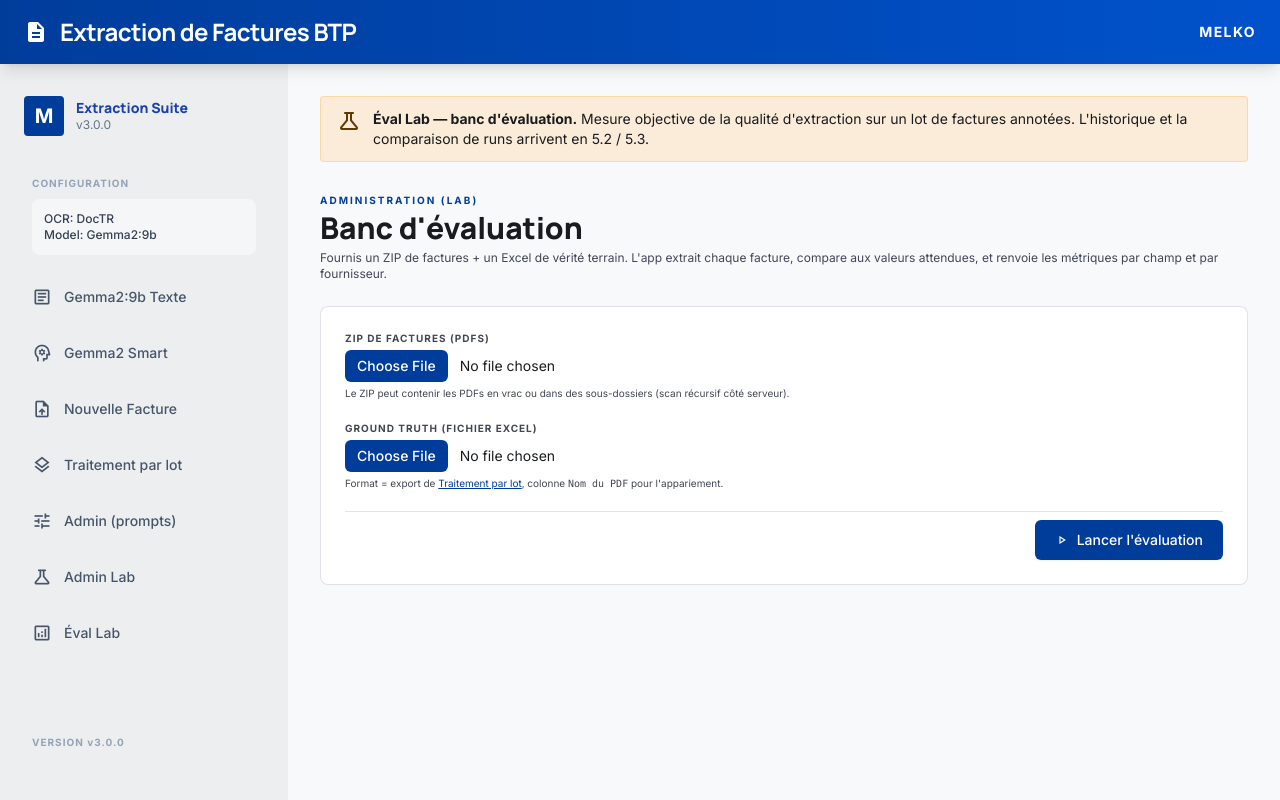
After one commit to Melko-energie/finetuned_model, a FastAPI app: template templates/eval_lab.html in a window 1280 px wide. The commit adds this page. Run offline with FastAPI, Linux system fonts and the light colour scheme; the template is opened without the code that fills it, so the values that code supplies are empty; some libraries are stand-ins or nearby versions.

Commit message:
feat(eval-lab): chantier 5.1 — MVP eval UI at /eval-lab
First visible page for the evaluation suite built in chantier 2. Purely
frontend — consumes the existing /api/admin/eval* endpoints (no backend
change). A new sidebar entry 'Éval Lab' (icon: analytics) leads to a
single-page form + results layout.

Flow:
  1. User uploads a PDFs ZIP and a ground-truth XLSX.
  2. POST /api/admin/eval (multipart) is fired. Loading state explains
     the call can take several minutes on real batches.
  3. On success, a results section appears with:
     - metadata: run ID, matched/missing/skipped counts, model, duration
     - two headline tiles: global micro and macro accuracy (colored
       traffic-light: green ≥90%, orange 60-90%, red <60%)
     - per-field table with ASCII bars + percentages + raw counts
     - per-supplier list sorted by accuracy ASC (worst first),
       matching the terminal output of run_eval.py
     - a 'Télécharger le rapport Excel' link wired to
       /api/admin/eval/runs/{id}/download (generated by 2.6).

New files:
  - templates/eval_lab.html : linear top-down layout, lab banner,
                              upload form, loading block, results section.
  - static/js/eval_lab.js   : vanilla JS, self-contained (no shared
                              module), ~180 lines. State holds the last
                              run payload so the download button stays
                              wired after render.

Modified:
  - main.py         : GET /eval-lab route.
  - templates/base.html : new sidebar entry alongside Admin Lab.

/admin, /admin-lab, the API, and all other pages are untouched.

Verified via HTTP:
  - /eval-lab serves all 14 expected DOM IDs.
  - References only eval_lab.js, not admin*.js.
  - /admin and /admin-lab don't reference eval_lab.js either.
  - JS syntax balanced (6163 chars).
  - Sidebar includes /eval-lab everywhere.
  - Zero regression on any other page or endpoint.

Hors scope (follow-up sub-chantiers):
  - 5.2 Run history browsing
  - 5.3 A/B diff UI
  - 5.4 SSE progress

Co-Authored-By: Claude Opus 4.7 (1M context) <noreply@anthropic.com>

```diff
--- a/main.py
+++ b/main.py
@@ -52,3 +52,8 @@ async def page_admin(request: Request):
 @app.get("/admin-lab")
 async def page_admin_lab(request: Request):
     return templates.TemplateResponse(request=request, name="admin_lab.html", context={"active": "admin-lab"})
+
+
+@app.get("/eval-lab")
+async def page_eval_lab(request: Request):
+    return templates.TemplateResponse(request=request, name="eval_lab.html", context={"active": "eval-lab"})
--- /dev/null
+++ b/static/js/eval_lab.js
@@ -0,0 +1,161 @@
+// Éval Lab — UI for POST /api/admin/eval + results rendering (chantier 5.1)
+(function () {
+  "use strict";
+
+  const API_EVAL = "/api/admin/eval";
+
+  const FIELD_KEYS = [
+    "NUMERO_FACTURE", "DATE_FACTURE", "MONTANT_HT", "TAUX_TVA", "MONTANT_TTC",
+    "NOM_INSTALLATEUR", "COMMUNE_TRAVAUX", "CODE_POSTAL", "ADRESSE_TRAVAUX",
+  ];
+
+  const state = {
+    currentRun: null,
+    isRunning: false,
+  };
+
+  const $ = (id) => document.getElementById(id);
+  const form = $("form-eval");
+  const inputZip = $("input-pdfs-zip");
+  const inputTruth = $("input-truth-xlsx");
+  const btnRun = $("btn-run");
+  const loading = $("loading");
+  const results = $("results");
+  const runId = $("run-id");
+  const runMeta = $("run-meta");
+  const globalMicro = $("global-micro");
+  const globalMicroDetail = $("global-micro-detail");
+  const globalMacro = $("global-macro");
+  const perFieldTable = $("per-field-table");
+  const perSupplierList = $("per-supplier-list");
+  const btnDownload = $("btn-download");
+  const toast = $("toast");
+
+  let toastTimer = null;
+  function showToast(message, kind) {
+    toast.textContent = message;
+    toast.className = "fixed bottom-6 right-6 px-4 py-3 rounded-lg shadow-lg text-white text-sm font-medium z-50";
+    toast.classList.add(kind === "error" ? "bg-error" : "bg-primary");
+    toast.classList.remove("hidden");
+    clearTimeout(toastTimer);
+    toastTimer = setTimeout(() => toast.classList.add("hidden"), 4000);
+  }
+
+  function accClass(acc) {
+    if (acc >= 0.9) return "text-[#2e7d32]";
+    if (acc >= 0.6) return "text-[#e65100]";
+    return "text-error";
+  }
+
+  function renderBar(acc, width) {
+    width = width || 10;
+    const filled = Math.round(acc * width);
+    return "█".repeat(filled) + "░".repeat(width - filled);
+  }
+
+  async function submitEval(event) {
+    event.preventDefault();
+    if (state.isRunning) return;
+
+    const zip = inputZip.files && inputZip.files[0];
+    const truth = inputTruth.files && inputTruth.files[0];
+    if (!zip) { showToast("Dépose un ZIP de PDFs.", "error"); return; }
+    if (!truth) { showToast("Dépose un fichier Excel ground truth.", "error"); return; }
+
+    const fd = new FormData();
+    fd.append("pdfs_zip", zip);
+    fd.append("truth_xlsx", truth);
+
+    state.isRunning = true;
+    btnRun.disabled = true;
+    loading.classList.remove("hidden");
+    results.classList.add("hidden");
+
+    try {
+      const res = await fetch(API_EVAL, { method: "POST", body: fd });
+      let data = null;
+      try { data = await res.json(); } catch (_) { /* non-json */ }
+      if (!res.ok) {
+        const detail = (data && (data.detail || data.error)) || `HTTP ${res.status}`;
+        throw new Error(typeof detail === "string" ? detail : JSON.stringify(detail));
+      }
+      state.currentRun = data;
+      renderResults(data);
+      showToast(`Run '${data.run_id}' terminé.`, "ok");
+    } catch (e) {
+      showToast(`Erreur éval : ${e.message}`, "error");
+    } finally {
+      state.isRunning = false;
+      btnRun.disabled = false;
+      loading.classList.add("hidden");
+    }
+  }
+
+  function renderResults(payload) {
+    const result = payload.result;
+    const meta = result.meta || {};
+    const metrics = result.metrics || {};
+    const perField = metrics.per_field || {};
+    const g = metrics.global || {};
+    const bySupplier = result.metrics_by_supplier || {};
+
+    runId.textContent = payload.run_id;
+
+    const startedAt = (meta.started_at || "").replace("T", " ").slice(0, 19);
+    const durStr = meta.duration_seconds ? `${Math.round(meta.duration_seconds)}s` : "?";
+    runMeta.textContent =
+      `${meta.matched || 0} PDFs évalués · ${meta.missing_on_disk || 0} manquant(s) sur disque · `
+      + `${meta.skipped_no_truth || 0} hors ground truth · modèle ${meta.model || "?"} · `
+      + `démarré ${startedAt} UTC · durée ${durStr}`;
+
+    const microPct = (g.accuracy || 0) * 100;
+    const macroPct = (g.accuracy_macro || 0) * 100;
+    globalMicro.textContent = `${microPct.toFixed(1)}%`;
+    globalMicro.className = "font-headline text-3xl font-extrabold mt-1 " + accClass(g.accuracy || 0);
+    globalMicroDetail.textContent = `${g.match || 0} / ${g.total || 0} cellules correctes`;
+    globalMacro.textContent = `${macroPct.toFixed(1)}%`;
+    globalMacro.className = "font-headline text-3xl font-extrabold mt-1 " + accClass(g.accuracy_macro || 0);
+
+    perFieldTable.innerHTML = "";
+    for (const field of FIELD_KEYS) {
+      const c = perField[field] || {};
+      const acc = c.accuracy || 0;
+      const row = document.createElement("div");
+      row.className = "grid grid-cols-[1.2fr_auto_auto_auto] gap-3 items-center";
+      row.innerHTML = `
+        <span class="font-mono text-on-surface-variant">${field}</span>
+        <span class="font-mono ${accClass(acc)}">${renderBar(acc)}</span>
+        <span class="font-mono ${accClass(acc)}">${(acc * 100).toFixed(1)}%</span>
+        <span class="text-on-surface-variant/70">
+          (${c.match || 0} ok / ${c.mismatch || 0} mis / ${c.missing || 0} miss / ${c.unexpected || 0} unex)
+        </span>
+      `;
+      perFieldTable.appendChild(row);
+    }
+
+    perSupplierList.innerHTML = "";
+    const sortedSuppliers = Object.keys(bySupplier).sort((a, b) => {
+      return (bySupplier[a].global.accuracy || 0) - (bySupplier[b].global.accuracy || 0);
+    });
+    for (const sup of sortedSuppliers) {
+      const m = bySupplier[sup];
+      const gg = m.global || {};
+      const acc = gg.accuracy || 0;
+      const row = document.createElement("div");
+      row.className = "grid grid-cols-[1fr_auto_auto_auto] gap-3 items-center";
+      row.innerHTML = `
+        <span class="font-mono text-on-surface-variant">${sup}</span>
+        <span class="font-mono ${accClass(acc)}">${renderBar(acc)}</span>
+        <span class="font-mono ${accClass(acc)}">${(acc * 100).toFixed(1)}%</span>
+        <span class="text-on-surface-variant/70">(${m.n_pdfs || 0} PDFs, ${gg.match || 0}/${gg.total || 0} cells)</span>
+      `;
+      perSupplierList.appendChild(row);
+    }
+
+    btnDownload.href = payload.download_url || "#";
+
+    results.classList.remove("hidden");
+  }
+
+  form.addEventListener("submit", submitEval);
+})();
--- a/templates/base.html
+++ b/templates/base.html
@@ -106,6 +106,10 @@ body { font-family: 'Inter', sans-serif; background-color: #f7f9fb; min-height:
         <span class="material-symbols-outlined text-xl" {% if active == 'admin-lab' %}style="font-variation-settings: 'FILL' 1;"{% endif %}>science</span>
         <span>Admin Lab</span>
       </a>
+      <a href="/eval-lab" class="flex items-center gap-3 px-4 py-3 {% if active == 'eval-lab' %}bg-white text-[#003d9b] font-bold border-r-4 border-[#003d9b]{% else %}text-slate-600 hover:bg-slate-200/50 hover:translate-x-1 transition-transform duration-200{% endif %} text-sm font-medium tracking-normal">
+        <span class="material-symbols-outlined text-xl" {% if active == 'eval-lab' %}style="font-variation-settings: 'FILL' 1;"{% endif %}>analytics</span>
+        <span>Éval Lab</span>
+      </a>
     </nav>
     <div class="mt-auto px-4 pb-4">
       <span class="text-[10px] font-bold text-slate-400 tracking-widest">VERSION v3.0.0</span>
--- /dev/null
+++ b/templates/eval_lab.html
@@ -0,0 +1,117 @@
+{% extends "base.html" %}
+{% block content %}
+<div class="max-w-5xl mx-auto space-y-6">
+  <!-- Lab banner -->
+  <div class="rounded-lg border border-tertiary-fixed-dim/40 bg-tertiary-fixed/50 px-4 py-3 flex items-start gap-3">
+    <span class="material-symbols-outlined text-tertiary">science</span>
+    <div class="flex-1 text-sm text-on-surface">
+      <span class="font-bold">Éval Lab — banc d'évaluation.</span>
+      Mesure objective de la qualité d'extraction sur un lot de factures annotées.
+      L'historique et la comparaison de runs arrivent en 5.2 / 5.3.
+    </div>
+  </div>
+
+  <!-- Section header -->
+  <div>
+    <span class="text-[10px] font-bold text-primary uppercase tracking-[0.2em]">Administration (lab)</span>
+    <h2 class="font-headline text-3xl font-extrabold text-on-surface">Banc d'évaluation</h2>
+    <p class="text-xs text-on-surface-variant mt-1">
+      Fournis un ZIP de factures + un Excel de vérité terrain. L'app extrait chaque facture,
+      compare aux valeurs attendues, et renvoie les métriques par champ et par fournisseur.
+    </p>
+  </div>
+
+  <!-- Upload form -->
+  <form id="form-eval" class="bg-white rounded-xl p-6 border border-outline-variant/50 space-y-5">
+    <div>
+      <label class="text-[10px] font-bold text-on-surface-variant uppercase tracking-widest block mb-1">
+        ZIP de factures (PDFs)
+      </label>
+      <input id="input-pdfs-zip" type="file" accept=".zip" required
+             class="w-full text-sm file:mr-3 file:px-3 file:py-1.5 file:rounded-md file:border-0 file:bg-primary file:text-white file:font-medium file:cursor-pointer hover:file:bg-primary-container"/>
+      <p class="text-[10px] text-on-surface-variant mt-1">
+        Le ZIP peut contenir les PDFs en vrac ou dans des sous-dossiers (scan récursif côté serveur).
+      </p>
+    </div>
+
+    <div>
+      <label class="text-[10px] font-bold text-on-surface-variant uppercase tracking-widest block mb-1">
+        Ground truth (fichier Excel)
+      </label>
+      <input id="input-truth-xlsx" type="file" accept=".xlsx" required
+             class="w-full text-sm file:mr-3 file:px-3 file:py-1.5 file:rounded-md file:border-0 file:bg-primary file:text-white file:font-medium file:cursor-pointer hover:file:bg-primary-container"/>
+      <p class="text-[10px] text-on-surface-variant mt-1">
+        Format = export de <a href="/batch" class="text-primary underline">Traitement par lot</a>, colonne <code>Nom du PDF</code> pour l'appariement.
+      </p>
+    </div>
+
+    <div class="flex justify-end pt-2 border-t border-outline-variant/50">
+      <button type="submit" id="btn-run" class="bg-primary text-white px-5 py-2.5 rounded-md font-medium text-sm flex items-center gap-2 shadow-sm hover:bg-primary-container transition-colors disabled:opacity-40 disabled:cursor-wait">
+        <span class="material-symbols-outlined text-sm">play_arrow</span>
+        Lancer l'évaluation
+      </button>
+    </div>
+  </form>
+
+  <!-- Loading state -->
+  <div id="loading" class="hidden flex items-center gap-3 p-4 bg-tertiary-fixed/40 rounded-xl">
+    <span class="material-symbols-outlined text-tertiary animate-spin">progress_activity</span>
+    <div class="text-sm text-on-surface">
+      <div class="font-medium">Évaluation en cours…</div>
+      <div class="text-xs text-on-surface-variant">
+        OCR + extraction Gemma2 sur chaque PDF. Compte ~5-10 s par facture, soit plusieurs minutes sur un lot de 50-100 PDFs. Cette page restera ouverte.
+      </div>
+    </div>
+  </div>
+
+  <!-- Results -->
+  <section id="results" class="hidden bg-white rounded-xl p-6 border border-outline-variant/50 space-y-6">
+    <!-- Meta -->
+    <div class="flex flex-wrap items-start justify-between gap-3">
+      <div>
+        <div class="flex items-center gap-2">
+          <span class="material-symbols-outlined text-primary">verified</span>
+          <span class="text-[10px] font-bold text-primary uppercase tracking-[0.2em]">Run sauvegardé</span>
+        </div>
+        <h3 id="run-id" class="font-headline text-xl font-bold text-on-surface mt-1"></h3>
+        <p id="run-meta" class="text-xs text-on-surface-variant mt-1"></p>
+      </div>
+      <a id="btn-download" href="#" download class="bg-secondary-container text-on-secondary-fixed-variant px-4 py-2 rounded-md font-medium text-sm flex items-center gap-2 shadow-sm hover:bg-secondary-fixed transition-colors">
+        <span class="material-symbols-outlined text-sm">download</span>
+        Télécharger le rapport Excel
+      </a>
+    </div>
+
+    <!-- Global metrics -->
+    <div class="grid grid-cols-2 gap-4">
+      <div class="bg-surface-container-low rounded-lg p-4">
+        <div class="text-[10px] font-bold text-on-surface-variant uppercase tracking-widest">Accuracy globale (micro)</div>
+        <div id="global-micro" class="font-headline text-3xl font-extrabold mt-1"></div>
+        <div id="global-micro-detail" class="text-xs text-on-surface-variant mt-1"></div>
+      </div>
+      <div class="bg-surface-container-low rounded-lg p-4">
+        <div class="text-[10px] font-bold text-on-surface-variant uppercase tracking-widest">Accuracy globale (macro)</div>
+        <div id="global-macro" class="font-headline text-3xl font-extrabold mt-1"></div>
+        <div class="text-xs text-on-surface-variant mt-1">moyenne des accuracies par champ</div>
+      </div>
+    </div>
+
+    <!-- Per-field -->
+    <div>
+      <div class="text-[10px] font-bold text-on-surface-variant uppercase tracking-widest mb-2">Par champ</div>
+      <div id="per-field-table" class="space-y-1 text-xs"></div>
+    </div>
+
+    <!-- Per-supplier -->
+    <div>
+      <div class="text-[10px] font-bold text-on-surface-variant uppercase tracking-widest mb-2">Par fournisseur (pires en premier)</div>
+      <div id="per-supplier-list" class="space-y-1 text-xs"></div>
+    </div>
+  </section>
+</div>
+
+<!-- Toast -->
+<div id="toast" class="hidden fixed bottom-6 right-6 px-4 py-3 rounded-lg shadow-lg text-white text-sm font-medium z-50"></div>
+
+<script src="/static/js/eval_lab.js"></script>
+{% endblock %}
```
Also changed, not shown: docs/superpowers/specs/2026-04-21-eval-ui-mvp-design.md (added, +131 -0 lines).
